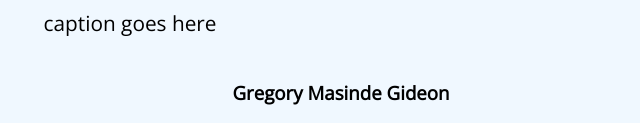
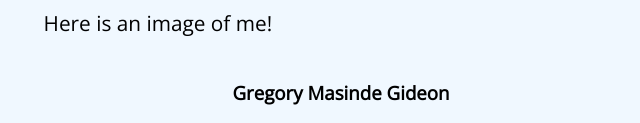
Before and after one commit to Soku74/Soku74.github.io, a plain HTML site: page index.html in a window 1280 px wide. Shown: the part 917-1040 px from the top of the page, 299-939 px from the left. Drawn offline with nearby package versions, Linux system fonts and the light colour scheme.

Commit message:
Update index.html

```diff
--- a/index.html
+++ b/index.html
@@ -29,7 +29,7 @@
         <p>Welcome to my portfolio site here you will know my Background, Academic History, Work History, Side Projects and much more !</p>
         <figure>
           <img src="images/ME.jpg" alt="Gregory Gideon">
-          <figcaption>caption goes here</figcaption>
+          <figcaption>Here is an image of me!</figcaption>
       </figure>
         <!-- <p class="list_headings"><strong id="docs-internal-guid-6535e43c-7fff-defd-6855-3a5c2c1fead3">My travels also include:<img src="images/IMG_0559.jpg" alt="" width="575" height="418" /><br>
         <span style="text-align: left"></span><img src="images/IMG_1475.jpg" alt="" width="316" height="242" /><img src="images/IMG_0493-EFFECTS.jpg" alt="" width="228" height="338" /><img src="images/IMG_3332.jpg" alt="" width="234" height="339" /> -->
```
